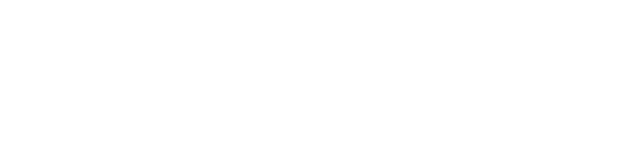
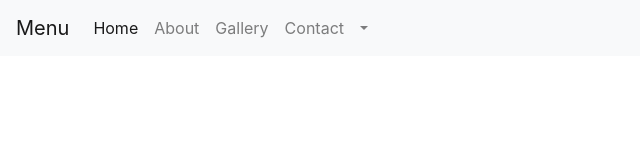
Before and after one commit to Code-Institute-Submissions/Project-1-Milestone, a plain HTML site: page index.html in a window 1280 px wide. Shown: the whole page, without its empty margins (0-640 px from the left). Drawn offline with nearby package versions, Linux system fonts and the light colour scheme.

Commit message:
Add basic navbar structure

```diff
--- a/index.html
+++ b/index.html
@@ -6,10 +6,41 @@
     <link rel="stylesheet" href="https://stackpath.bootstrapcdn.com/bootstrap/4.5.2/css/bootstrap.min.css">
     <link rel="stylesheet" href="assets/css/style.css">
     <link rel="stylesheet" href="https://stackpath.bootstrapcdn.com/font-awesome/4.7.0/css/font-awesome.min.css">
+    <link rel="stylesheet" href="https://cdnjs.cloudflare.com/ajax/libs/font-awesome/5.15.1/css/all.min.css">
     <title>Home</title>
 </head>
 <body>
-    <header></header>
+    <header>
+        <nav class="navbar navbar-expand-lg navbar-light bg-light">
+            <a class="navbar-brand" href="#">Menu</a>
+            <button class="navbar-toggler" type="button" data-toggle="collapse" data-target="#navbarSupportedContent"
+                aria-controls="navbarSupportedContent" aria-expanded="false" aria-label="Toggle navigation">
+                <span class="navbar-toggler-icon"></span>
+            </button>
+
+            <div class="collapse navbar-collapse" id="navbarSupportedContent">
+                <ul class="navbar-nav mr-auto">
+                    <li class="nav-item active">
+                        <a class="nav-link" href="#">Home <span class="sr-only">(current)</span></a>
+                    </li>
+                    <li class="nav-item">
+                        <a class="nav-link" href="about.html">About</a>
+                    </li>
+                    <li class="nav-item">
+                        <a class="nav-link" href="gallery.html">Gallery</a>
+                    </li>
+                    <li class="nav-item">
+                        <a class="nav-link" href="contact.html">Contact</a>
+                    </li>
+                    <li class="nav-item dropdown">
+                        <a class="nav-link dropdown-toggle" href="#" id="navbarDropdown" role="button"
+                            data-toggle="dropdown" aria-haspopup="true" aria-expanded="false"></a>
+                    </li>
+                </ul>
+            </div>
+        </nav>
+    </header>
+
     <footer></footer>
 </body>
 </html>
```
